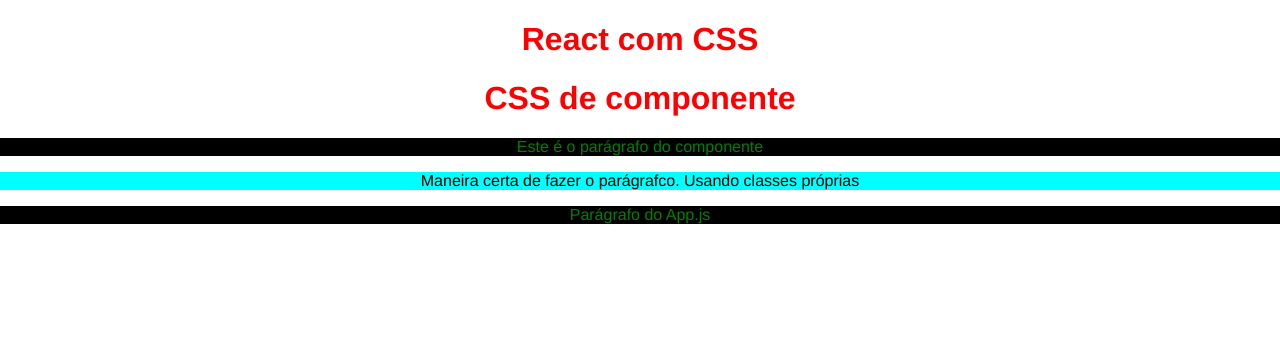
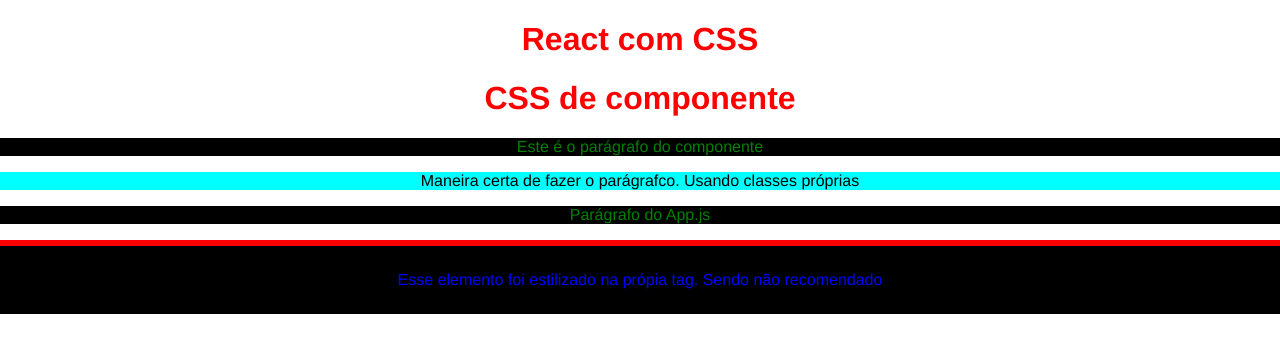
Before and after one commit to YuriCF1/Proj.Study-React-4, a React (Create React App) app in the folder css-react/: page / in a window 1280 px wide. Shown: the top 352 px of the page. Built offline with nearby package versions, Linux system fonts and the light colour scheme.

Commit message:
CSS Inline

```diff
--- a/css-react/src/App.js
+++ b/css-react/src/App.js
@@ -11,6 +11,9 @@
       {/* CSS de componente */}
       <MyComponant />
       <p>Parágrafo do App.js</p>
+      {/* Inline CSS */}
+      {/* A primeira chave é para inserir algo dinâmico, a segunda, um objeto */}
+      <p style={{color: "blue", padding: "25px", borderTop: "6px solid red"}}>Esse elemento foi estilizado na própia tag. Sendo não recomendado</p>
     </div>
   );
 }
```
Also changed, not shown: css-react/src/components/MyComponant.js (+10 -8 lines).
